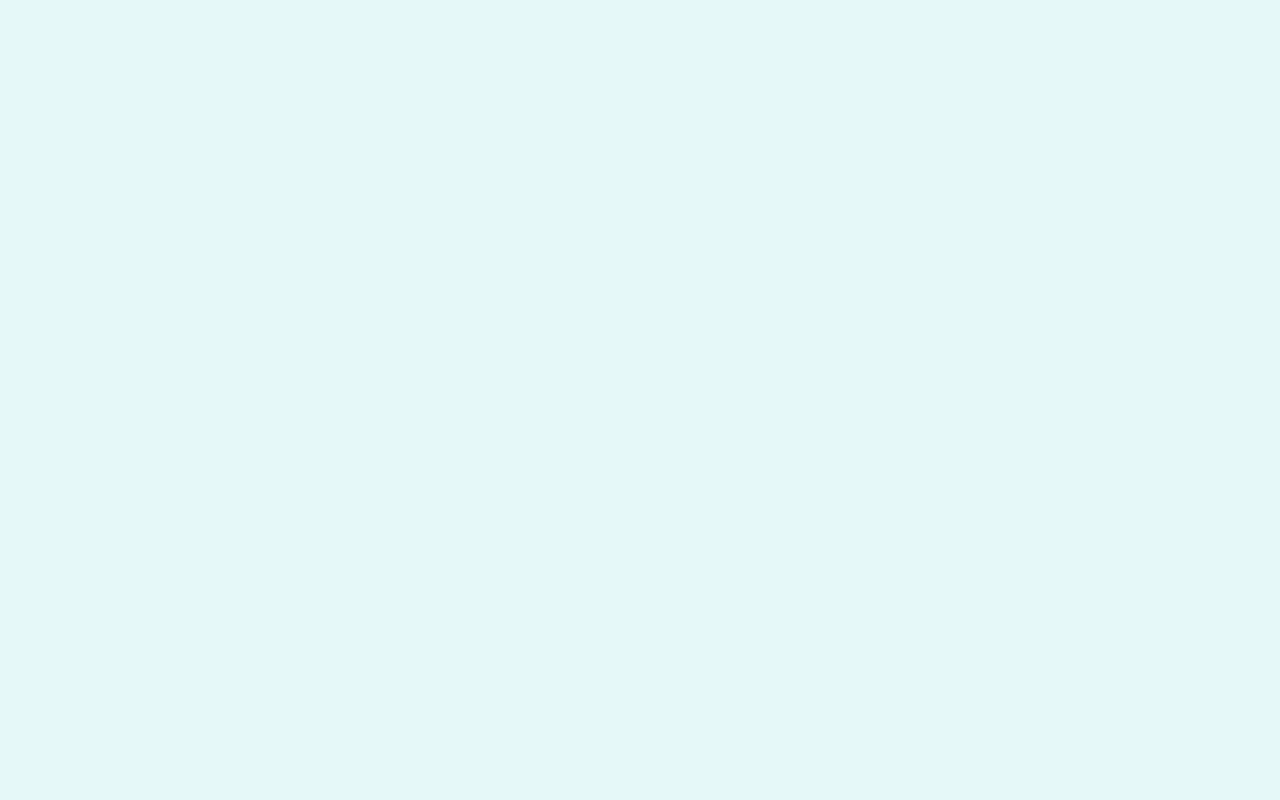
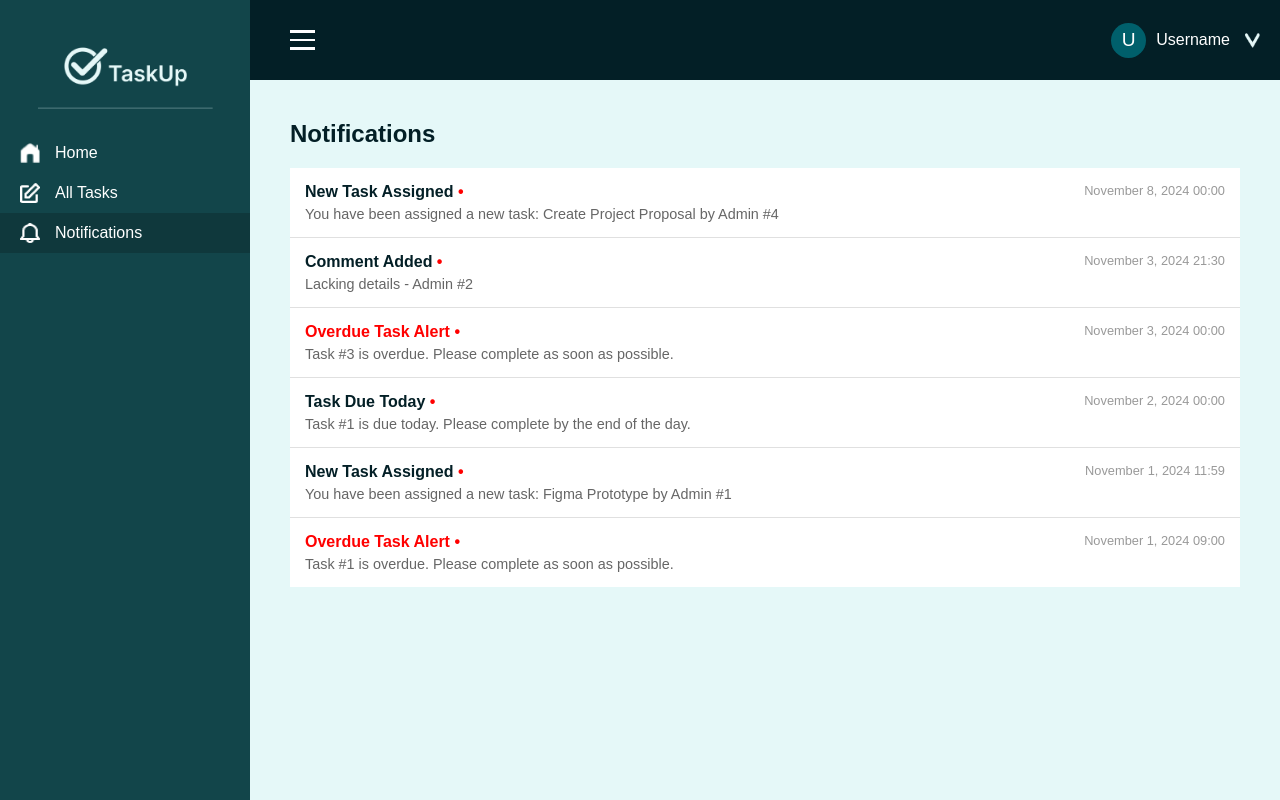
Before and after one commit to ChelcRose/Webdev2FinalProject, a React (Create React App) app in the folder taskup/: page /notifications in a window 1280 px wide. Before the commit this address had no page. Built offline with nearby package versions, Linux system fonts and the light colour scheme.

Commit message:
notifications page

```diff
--- a/taskup/src/App.js
+++ b/taskup/src/App.js
@@ -4,6 +4,7 @@ import LoginPage from './components/LoginPage';
 import SignUpPage from './components/SignUpPage';
 import Dashboard from './components/Dashboard';
 import AllTasks from './components/AllTasks';
+import Notifications from './components/Notifications';
 
 const App = () => {
   return (
@@ -13,6 +14,7 @@ const App = () => {
         <Route path="/signup" element={<SignUpPage />} />
         <Route path="/dashboard" element={<Dashboard />} />
         <Route path="/tasks" element={<AllTasks />} />
+        <Route path="/notifications" element={<Notifications />} />
       </Routes>
     </Router>
   );
--- /dev/null
+++ b/taskup/src/components/Notifications.css
@@ -0,0 +1,47 @@
+.notifications-container {
+    padding: 20px;
+    background-color: #e5f8f8;
+    flex-grow: 1;
+  }
+
+  .notifications-header {
+    font-size: 1.5rem;
+    color: #031f26;
+    margin-bottom: 20px;
+    font-weight: 600;
+  }
+
+  .notification-item {
+    display: flex;
+    justify-content: space-between;
+    align-items: flex-start;
+    padding: 15px;
+    background-color: white;
+    border-bottom: 1px solid #e0e0e0;
+  }
+
+  .notification-item:last-child {
+    border-bottom: none;
+  }
+
+  .notification-title {
+    font-weight: 600;
+    font-size: 1rem;
+    margin-bottom: 5px;
+    color: #031f26;
+  }
+
+  .notification-title.red {
+    color: red;
+  }
+
+  .notification-body {
+    font-size: 0.9rem;
+    color: #666;
+  }
+
+  .notification-date {
+    font-size: 0.8rem;
+    color: #999;
+    white-space: nowrap;
+  }
--- /dev/null
+++ b/taskup/src/components/Notifications.jsx
@@ -0,0 +1,80 @@
+import React, { useState } from 'react';
+import './Notifications.css';
+import Sidebar from './Sidebar';
+import Header from './Header';
+
+const Notifications = () => {
+  const [isSidebarOpen, setIsSidebarOpen] = useState(true);
+
+  const toggleSidebar = () => {
+    setIsSidebarOpen((prevState) => !prevState);
+  };
+
+  const notifications = [
+    {
+      title: 'New Task Assigned',
+      body: 'You have been assigned a new task: Create Project Proposal by Admin #4',
+      date: 'November 8, 2024 00:00',
+      isRed: false,
+    },
+    {
+      title: 'Comment Added',
+      body: 'Lacking details - Admin #2',
+      date: 'November 3, 2024 21:30',
+      isRed: false,
+    },
+    {
+      title: 'Overdue Task Alert',
+      body: 'Task #3 is overdue. Please complete as soon as possible.',
+      date: 'November 3, 2024 00:00',
+      isRed: true,
+    },
+    {
+      title: 'Task Due Today',
+      body: 'Task #1 is due today. Please complete by the end of the day.',
+      date: 'November 2, 2024 00:00',
+      isRed: false,
+    },
+    {
+      title: 'New Task Assigned',
+      body: 'You have been assigned a new task: Figma Prototype by Admin #1',
+      date: 'November 1, 2024 11:59',
+      isRed: false,
+    },
+    {
+      title: 'Overdue Task Alert',
+      body: 'Task #1 is overdue. Please complete as soon as possible.',
+      date: 'November 1, 2024 09:00',
+      isRed: true,
+    },
+  ];
+
+  return (
+    <div className="notifications-page">
+      <Sidebar isOpen={isSidebarOpen} toggleSidebar={toggleSidebar} />
+      <div className={`main-content ${isSidebarOpen ? '' : 'expanded'}`}>
+        <Header toggleSidebar={toggleSidebar} isSidebarOpen={isSidebarOpen} />
+        <div className="notifications-container">
+          <h2 className="notifications-header">Notifications</h2>
+          {notifications.map((notification, index) => (
+            <div className="notification-item" key={index}>
+              <div>
+                <div
+                  className={`notification-title ${
+                    notification.isRed ? 'red' : ''
+                  }`}
+                >
+                  {notification.title} <span style={{ color: 'red' }}>•</span>
+                </div>
+                <div className="notification-body">{notification.body}</div>
+              </div>
+              <div className="notification-date">{notification.date}</div>
+            </div>
+          ))}
+        </div>
+      </div>
+    </div>
+  );
+};
+
+export default Notifications;
```
